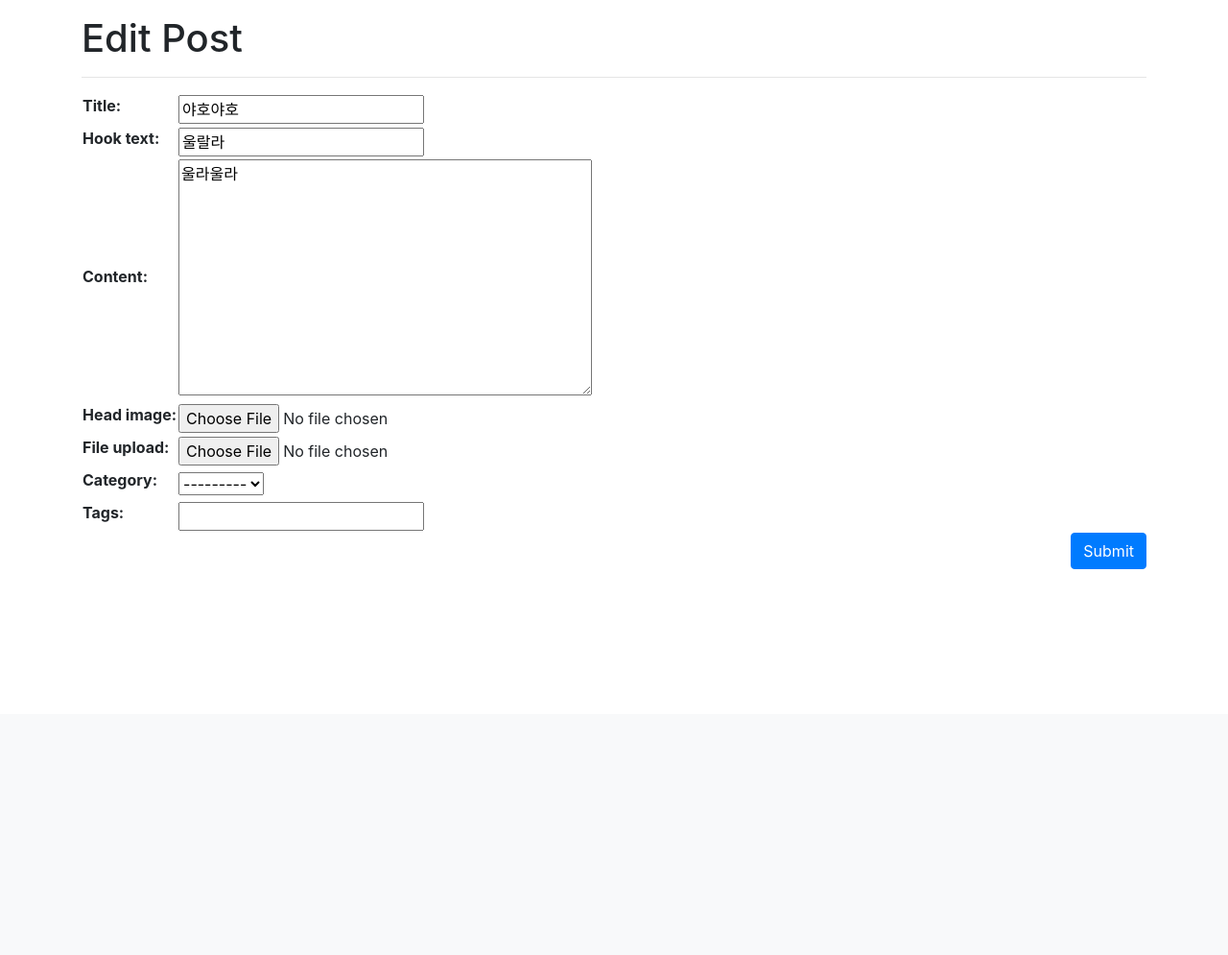
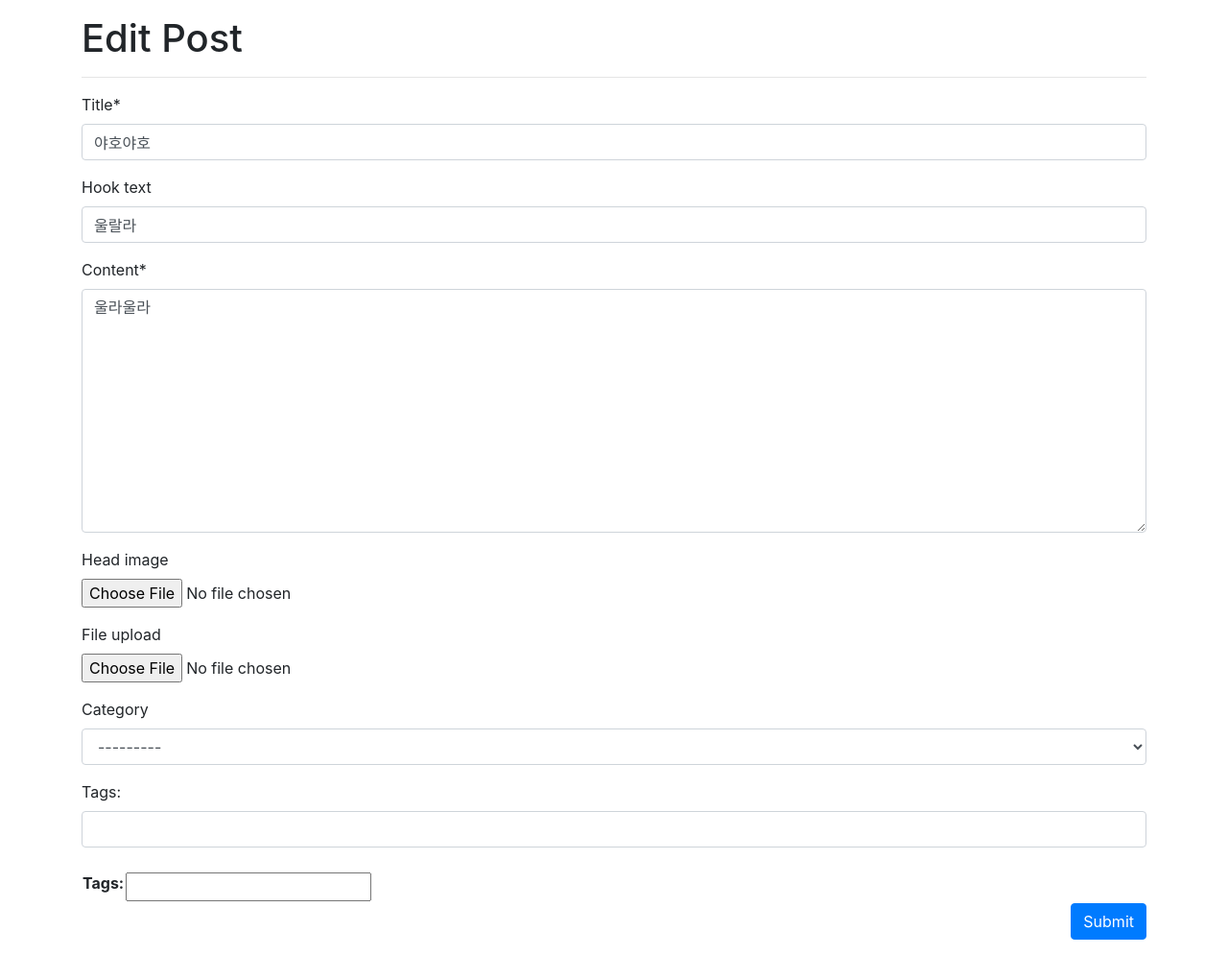
Before and after one commit to hy5sun/django_doit, a Django app: page /blog/update_post/6/ in a window 1280 px wide. Shown: the part 56-1051 px from the top of the page at 96% size. Before the commit the page ends 649 px from the top, so only its background shows below. Run offline with Django 4.2, Linux system fonts and the light colour scheme; a user stored in the database is signed in; data comes from the database, SQL or seed files in the repository; some libraries are stand-ins or nearby versions.

Commit message:
django-crispy-forms 적용하기

```diff
--- a/project/doitsite/blog/templates/blog/post_update_form.html
+++ b/project/doitsite/blog/templates/blog/post_update_form.html
@@ -1,5 +1,5 @@
 {% extends 'blog/base_full_width.html' %}
-
+{% load crispy_forms_tags %}
 {% block head_title %}Edit Post - Blog{% endblock %}
 
 {% block main_area %}
@@ -8,7 +8,12 @@
     <!-- <form> 태그는 사용자가 기록한 값을 서버로 보내기 위한 것임 -->
     <form method="post" enctype="multipart/form-data">{% csrf_token %} <!-- 파일도 같이 전송 / 웹 사이트를 CSRF 공격으로부터 보호-->
         <table>
-            {{ form }}
+            {{ form | crispy}}
+            <div id="div_id_tags_str">
+                <label for="id_tags_str">Tags:</label>
+                <input type="text" name="tags_str" id="id_tags_str" class="textinput textInput form-control" value="{{ tags_str_default }}">
+            </div>
+            <br/>
             <tr>
                 <th><label for="id_tags_str">Tags:</label></th>
                 <td><input type="text" name="tags_str" id="id_tags_str" value="{{ tags_str_default }}"></td>
--- a/project/doitsite/do_it_django_prj/settings.py
+++ b/project/doitsite/do_it_django_prj/settings.py
@@ -41,7 +41,8 @@ INSTALLED_APPS = [
     'django.contrib.staticfiles',
     'blog',
     'single_pages',
-    'django_extensions'
+    'django_extensions',
+    'crispy_forms'
 ]
 
 MIDDLEWARE = [
@@ -123,6 +124,7 @@ USE_TZ = False
 STATIC_URL = 'static/'
 MEDIA_URL = '/media/'
 MEDIA_ROOT = os.path.join(BASE_DIR, '_media')
+CRISPY_TEMPLATE_PACK = 'bootstrap4'
 
 # Default primary key field type
 # https://docs.djangoproject.com/en/4.0/ref/settings/#default-auto-field
```
Also changed, not shown: project/doitsite/blog/templates/blog/post_form.html (+7 -8 lines).
